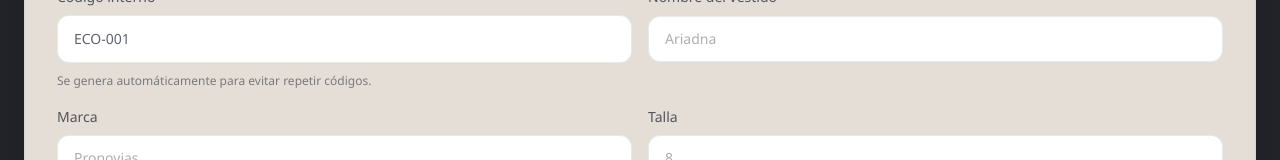
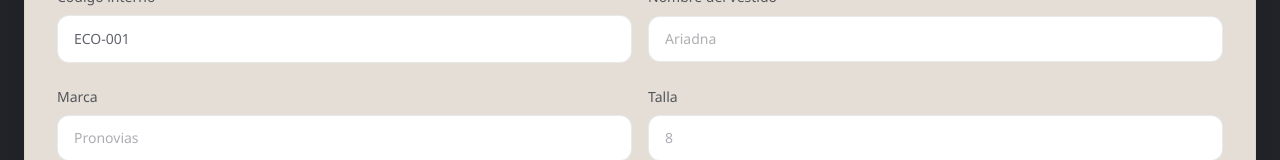
Before and after one commit to Jose-Name-CreativeCode/Sistema-de-control-EcoBridal-Morfo, a Next.js app: page /vestidos/nuevo in a window 1280 px wide. Shown: the part 322-482 px from the top of the page. Built offline with nearby package versions, Linux system fonts and the light colour scheme; no server answers; the database is empty.

Commit message:
text remove id

```diff
--- a/src/app/vestidos/nuevo/page.tsx
+++ b/src/app/vestidos/nuevo/page.tsx
@@ -79,9 +79,7 @@ export default async function NewDressPage({
             <div className="app-field flex min-h-12 items-center text-foreground/72">
               {nextInternalCode}
             </div>
-            <p className="text-xs leading-5 text-foreground/55">
-              Se genera automáticamente para evitar repetir códigos.
-            </p>
+            <p className="text-xs leading-5 text-foreground/55"></p>
           </label>
 
           <label className="grid gap-2 text-sm text-foreground/75">
@@ -92,9 +90,7 @@ export default async function NewDressPage({
               placeholder="Ariadna"
               className="app-field"
             />
-            <p className="text-xs leading-5 text-transparent select-none">
-              Se genera automáticamente para evitar repetir códigos.
-            </p>
+            <p className="text-xs leading-5 text-transparent select-none"></p>
           </label>
 
           <label className="grid gap-2 text-sm text-foreground/75">
```
